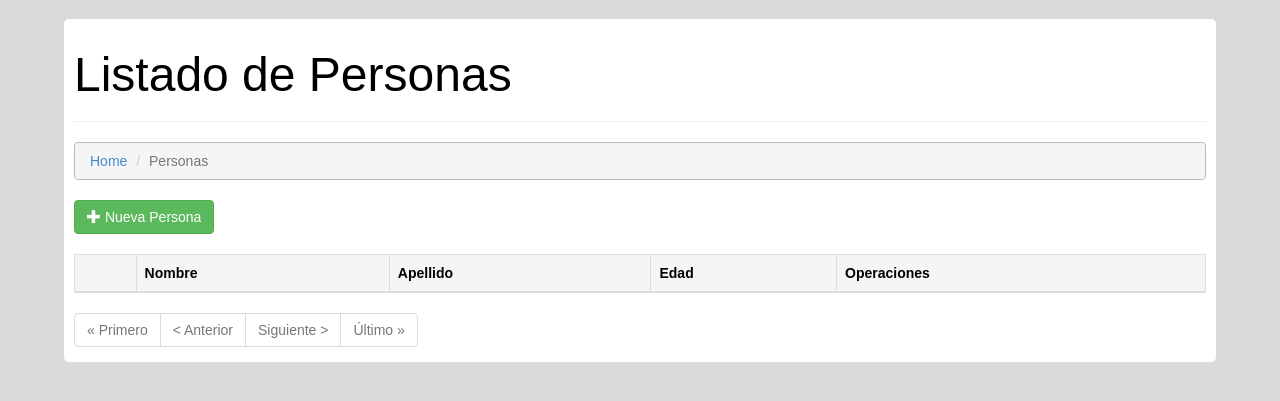
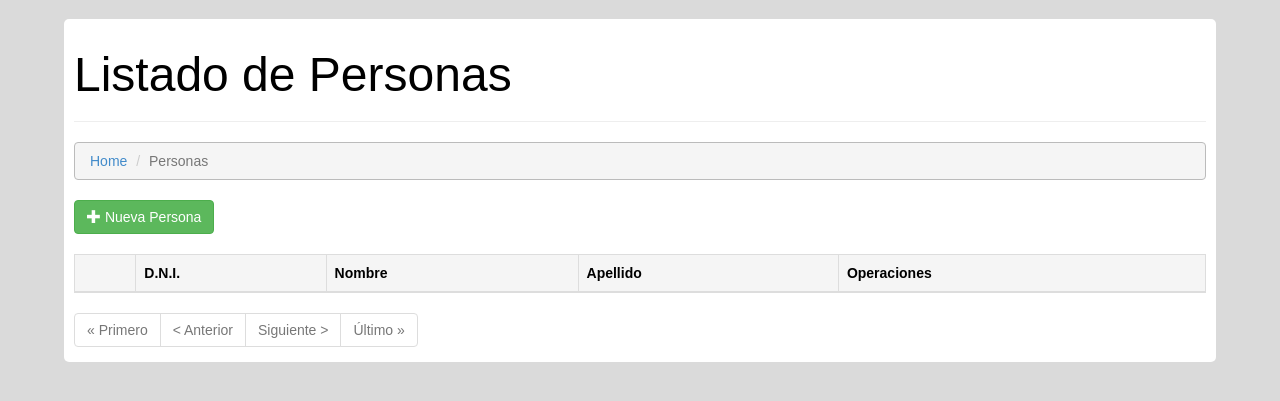
Before and after one commit to MDA2014/django-abm, a Django app: page /persona/ in a window 1280 px wide. Shown: the part 51-452 px from the top of the page. Run offline with Django 3.2, Linux system fonts and the light colour scheme; data that the repository does not hold is empty; some libraries are stand-ins or nearby versions.

Commit message:
Correccion view persona (back-end), ver domicilio y editar persona (front-end)

```diff
--- a/apps/persona/static/persona/js/edit.js
+++ b/apps/persona/static/persona/js/edit.js
@@ -20,7 +20,9 @@ function loadForm(callback){
 
     $("#persona_nombre").val(data[0].fields.nombre);
     $("#persona_apellido").val(data[0].fields.apellido);
-    $("#persona_edad").val(data[0].fields.edad);
+    $("#domicilio_calle").val(data[1].fields.calle);
+    $("#domicilio_numero").val(data[1].fields.numero);
+    $("#persona_dni").val(data[0].pk);
 
     callback.call();
 
--- a/apps/persona/static/persona/js/index.js
+++ b/apps/persona/static/persona/js/index.js
@@ -5,7 +5,7 @@ var pag_actual = 0;
 function init(){
 	setTimeout(
 		function() {
-	  			$("body").css("background", "rgba(214, 214, 214, 0.89)");
+	  		$("body").css("background", "rgba(214, 214, 214, 0.89)");
 				$("body").css("color", "black");
 				$(".loading_wrap").hide();
 				$(".container").show();
@@ -41,6 +41,13 @@ $(function(){
 
 $(function(){
 	$(document).on('click', '.direccion',function(){
+    var id_persona = $(this).attr("data_persona");
+    $.getJSON("/persona/json/view/" + id_persona + "/",function(data){
+      $("#domicilio_calle").val(data[1].fields.calle);
+      $("#domicilio_numero").val(data[1].fields.numero);
+      $("#localidad_nombre").val(data[2].fields.nombre);
+      $("#provincia_nombre").val(data[3].fields.nombre);
+    });
 		$('#modal_direccion').modal("toggle");
 	});
 	$("#primero").on("click", function(){
@@ -85,8 +92,8 @@ $(function(){
 });
 
 function addFila(index, elemento){
-	elementos = '<td>'+ (index + 1) +'</td><td>'+ elemento.fields.nombre +'</td><td>'+ elemento.fields.apellido +'</td><td>'+ elemento.fields.edad +'</td>';
-	botones = '<td><div class="btn-group"><button type="button" class="btn btn-primary dropdown-toggle" data-toggle="dropdown">Relaciones <span class="caret"></span></button><ul class="dropdown-menu" role="menu"><li><a class="direccion">Ver Direccion</a></li></ul></div>'
+	elementos = '<td>'+ (index + 1) +'</td><td>'+ elemento.pk +'</td><td>'+ elemento.fields.nombre +'</td><td>'+ elemento.fields.apellido +'</td>';
+	botones = '<td><div class="btn-group"><button type="button" class="btn btn-primary dropdown-toggle" data-toggle="dropdown">Relaciones <span class="caret"></span></button><ul class="dropdown-menu" role="menu"><li><a data_persona="'+ elemento.pk +'" class="direccion">Ver Direccion</a></li></ul></div>'
 	+ ' <a href="/persona/edit/'+ elemento.pk +'/"  class="btn btn-primary" data-toggle="tooltip" data-placement="top" title="Editar"><span class="glyphicon glyphicon-pencil"></span></a>'
 	+ ' <a href="/persona/delete/'+ elemento.pk +'/" class="btn btn-danger" data-toggle="tooltip" data-placement="top" title="Eliminar"><span class="glyphicon glyphicon-trash"></span></a></td>';
 
--- a/apps/persona/templates/persona/_modal_direccion.html
+++ b/apps/persona/templates/persona/_modal_direccion.html
@@ -10,28 +10,28 @@
           <div class="form-group">
             <label class="col-sm-2 col-sm-offset-1 control-label">Calle:</label>
             <div class="col-sm-8">
-              <input type="text" class="form-control show_white" readonly placeholder="Calle">
+              <input type="text" id="domicilio_calle" class="form-control show_white" readonly placeholder="Calle">
             </div>
           </div>
 
           <div class="form-group">
             <label class="col-sm-2 col-sm-offset-1 control-label">Número:</label>
             <div class="col-sm-8">
-              <input type="text" class="form-control show_white" readonly placeholder="Número">
+              <input type="text" id="domicilio_numero" class="form-control show_white" readonly placeholder="Número">
             </div>
           </div>
 
           <div class="form-group">
             <label class="col-sm-2 col-sm-offset-1 control-label">Localidad:</label>
             <div class="col-sm-8">
-              <input type="text" class="form-control show_white" readonly placeholder="Localidad">
+              <input type="text" id="localidad_nombre" class="form-control show_white" readonly placeholder="Localidad">
             </div>
           </div>
 
           <div class="form-group">
             <label class="col-sm-2 col-sm-offset-1 control-label">Provincia:</label>
             <div class="col-sm-8">
-              <input type="text" class="form-control show_white" readonly placeholder="Provincia">
+              <input type="text" id="provincia_nombre" class="form-control show_white" readonly placeholder="Provincia">
             </div>
           </div>
         </form>
--- a/apps/persona/templates/persona/list_persona.html
+++ b/apps/persona/templates/persona/list_persona.html
@@ -33,9 +33,9 @@
 	      <thead>
 	        <tr class="active">
 	          <th></th>
+            <th>D.N.I.</th>
 	          <th>Nombre</th>
 	          <th>Apellido</th>
-	          <th>Edad</th>
 	          <th>Operaciones</th>
 	        </tr>
 	      </thead>
--- a/apps/persona/views.py
+++ b/apps/persona/views.py
@@ -6,6 +6,7 @@ from django.template import RequestContext
 import json
 
 from .models import Persona
+from .models import Domicilio
 
 
 # Create your views here.
@@ -37,9 +38,9 @@ def new_personas_json(request):
     data = ""
     if request.method == 'POST':
         p = Persona()
+        p.dni = request.POST.__getitem__("dni")
         p.nombre = request.POST.__getitem__("nombre")
         p.apellido = request.POST.__getitem__("apellido")
-        p.edad = request.POST.__getitem__("edad")
         p.save()
         if(True):
             some_data_to_dump = {
@@ -60,7 +61,7 @@ def list_personas_json(request):
 
 def view_personas_json(request, persona_dni):
     persona = get_object_or_404(Persona, pk=persona_dni)
-    data = serializers.serialize('json', [persona])
+    data = serializers.serialize('json', [persona, persona.domicilio, persona.domicilio.localidad, persona.domicilio.localidad.provincia])
     return HttpResponse(data, content_type='application/json; charset=utf-8')
 
 def edit_personas_json(request, persona_dni):
```
Also changed, not shown: apps/persona/static/persona/js/new.js (+8 -6 lines), apps/persona/templates/persona/_form.html (+7 -7 lines).
